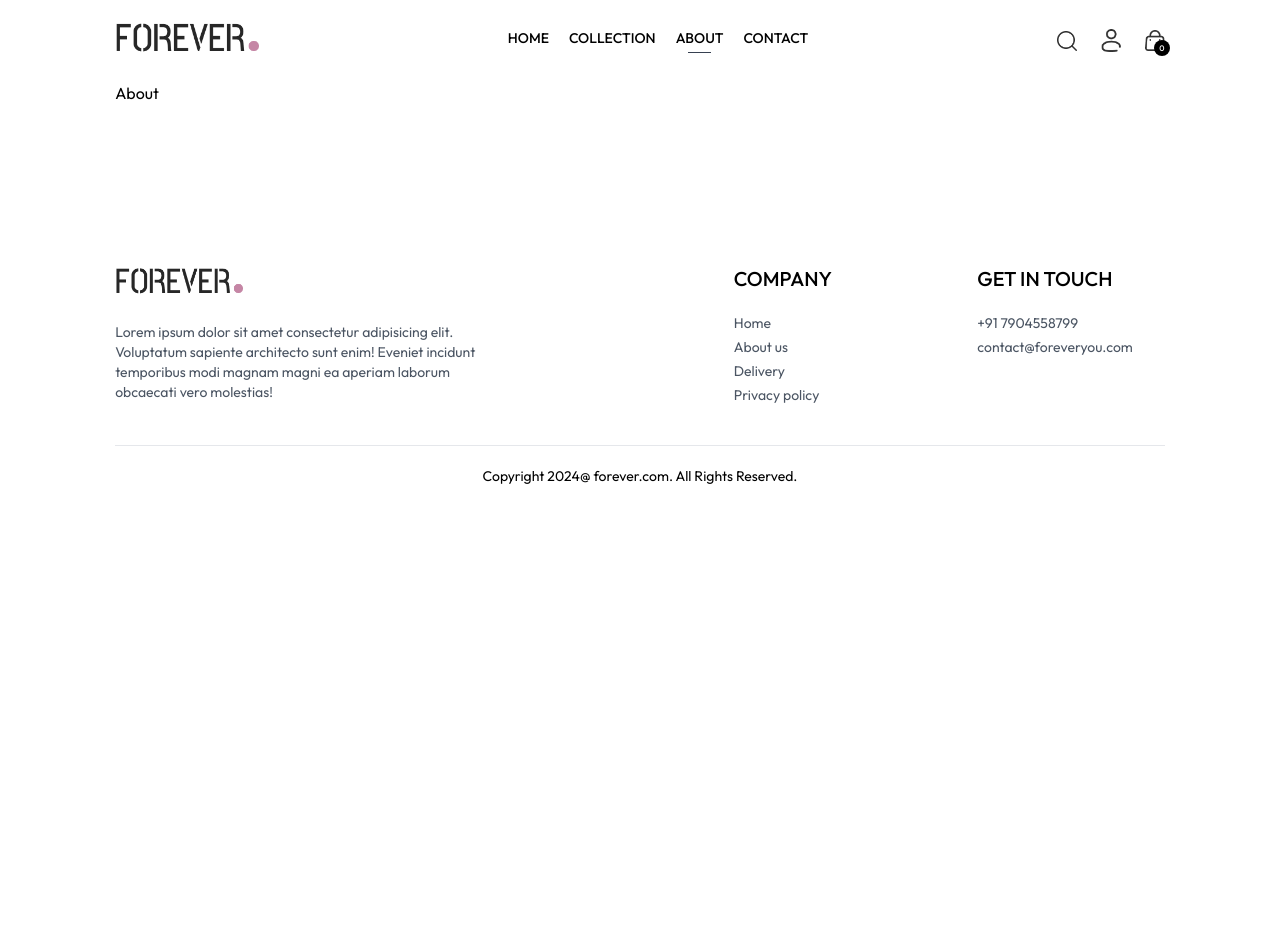
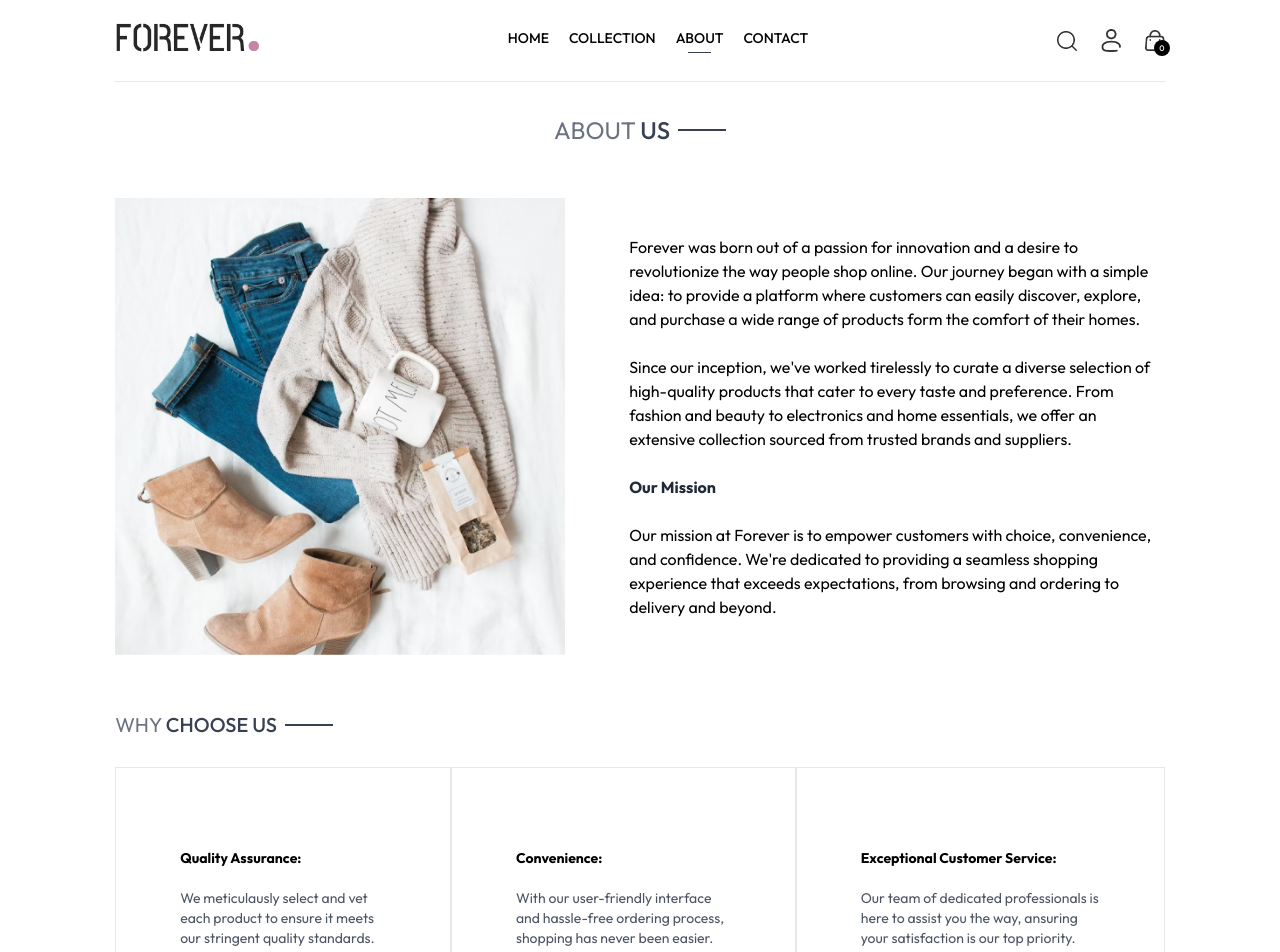
Before and after one commit to Mahendran-C/ecommerce, a React (Create React App) app in the folder frontend/: page /about in a window 1280 px wide. Shown: the top 952 px of the page. Before the commit the page ends 800 px from the top, so only its background shows below. Built offline with nearby package versions, Linux system fonts and the light colour scheme.

Commit message:
created Contact and about pages

```diff
--- a/frontend/src/pages/About.jsx
+++ b/frontend/src/pages/About.jsx
@@ -1,9 +1,67 @@
-import React from 'react'
+import React from "react";
+import Title from "../components/Title";
+import { assets } from "../assets/assets";
+import NewsletterBox from "../components/NewsletterBox";
+
 
 const About = () => {
   return (
-    <div>About</div>
-  )
-}
+    <div>
+      <div className="text-2xl text-center pt-8 border-t">
+        <Title text1={"ABOUT"} text2={"US"} />
+      </div>
 
-export default About
+      <div className="my-10 flex flex-col md:flex-row gap-16">
+        <img
+          className="w-full md:max-w-[450px]"
+          src={assets.about_img}
+          alt=""
+        />
+        <div className="flex flex-col justify-center gap-6 md:w-2/4 text-gary-600">
+          <p>
+            Forever was born out of a passion for innovation and a desire to
+            revolutionize the way people shop online. Our journey began with a
+            simple idea: to provide a platform where customers can easily
+            discover, explore, and purchase a wide range of products form the
+            comfort of their homes.
+          </p>
+          <p>
+            Since our inception, we've worked tirelessly to curate a diverse
+            selection of high-quality products that cater to every taste and
+            preference. From fashion and beauty to electronics and home
+            essentials, we offer an extensive collection sourced from trusted
+            brands and suppliers.
+          </p>
+          <b className="text-gray-800">Our Mission</b>
+          <p>
+            Our mission at Forever is to empower customers with choice,
+            convenience, and confidence. We're dedicated to providing a seamless
+            shopping experience that exceeds expectations, from browsing and
+            ordering to delivery and beyond.
+          </p>
+        </div>
+      </div>
+      <div className="text-xl py-4">
+        <Title text1={"WHY"} text2={"CHOOSE US"} />
+      </div>
+      <div className="flex flex-col md:flex-row text-sm mb-20">
+        <div className="border px-10 md:px-16 sm:py-20 flex flex-col gap-5">
+          <b>Quality Assurance:</b>
+          <p className="text-gray-600"> We meticulausly select and vet each product to ensure it meets our stringent quality standards. </p>
+        </div>
+        <div className="border px-10 md:px-16 sm:py-20 flex flex-col gap-5">
+          <b>Convenience:</b>
+          <p className="text-gray-600">With our user-friendly interface and hassle-free ordering process, shopping has never been easier. </p>
+        </div>
+        <div className="border px-10 md:px-16 sm:py-20 flex flex-col gap-5">
+          <b>Exceptional Customer Service:</b>
+          <p className="text-gray-600">Our team of dedicated professionals is here to assist you the way, ansuring your satisfaction is our top priority.</p>
+        </div>
+      </div>
+
+      <NewsletterBox />
+    </div>
+  );
+};
+
+export default About;
--- a/frontend/src/pages/Contact.jsx
+++ b/frontend/src/pages/Contact.jsx
@@ -1,9 +1,33 @@
-import React from 'react'
+import React from "react";
+import Title from "../components/Title";
+import NewsletterBox from "../components/NewsletterBox";
+import { assets } from "../assets/assets";
 
 const Contact = () => {
   return (
-    <div>Contact</div>
-  )
-}
+    <div>
+      <div className="text-center text-2xl pt-10 border-t">
+        <Title text1={"CONTACT"} text2={"US"} />
+      </div>
 
-export default Contact
+      <div className="my-10 flex flex-col justify-center md:flex-row gap-10 mb-28">
+        <img
+          src={assets.contact_img}
+          className="w-full md:max-w-[480px]"
+          alt=""
+        />
+        <div className="flex flex-col justify-center items-start gap-6">
+          <p className="font-semibold text-xl text-gray-600">Our Store</p>
+          <p className="text-gray-500">S.J Trends, <br /> Krishnagiri, Tamil nadu - 635001</p>
+          <p className="text-gray-500">Tel: (+91) 7904558799 <br /> Email: admin@forever.com</p>
+          <p className="font-semibold text-xl text-gray-600">Careers at Forever</p>
+          <p className="text-gray-500">Learn more about our teams and job openings.</p>
+          <button className="border border-black px-8 py-4 text-sm hover:bg-black hover:text-white transition-all duration-500">Explore Jobs</button>
+        </div>
+      </div>
+      <NewsletterBox />
+    </div>
+  );
+};
+
+export default Contact;
```
